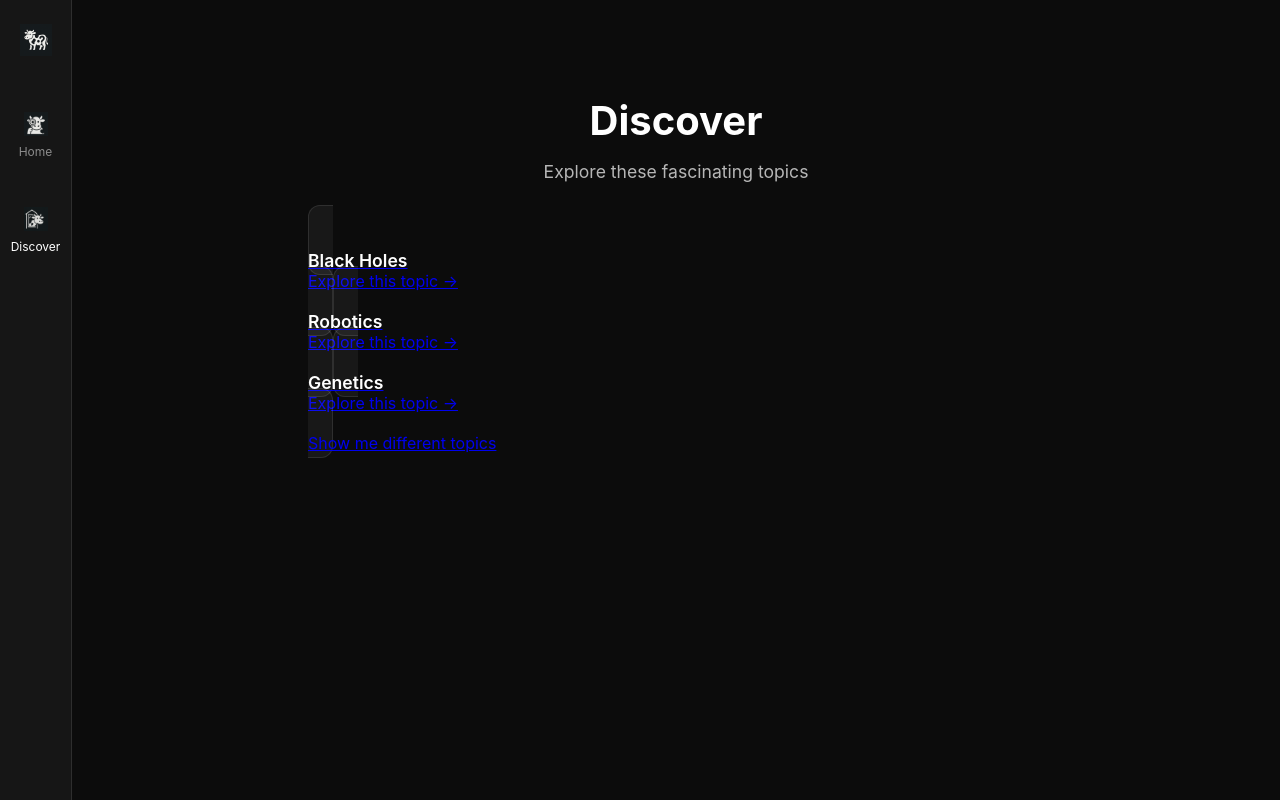
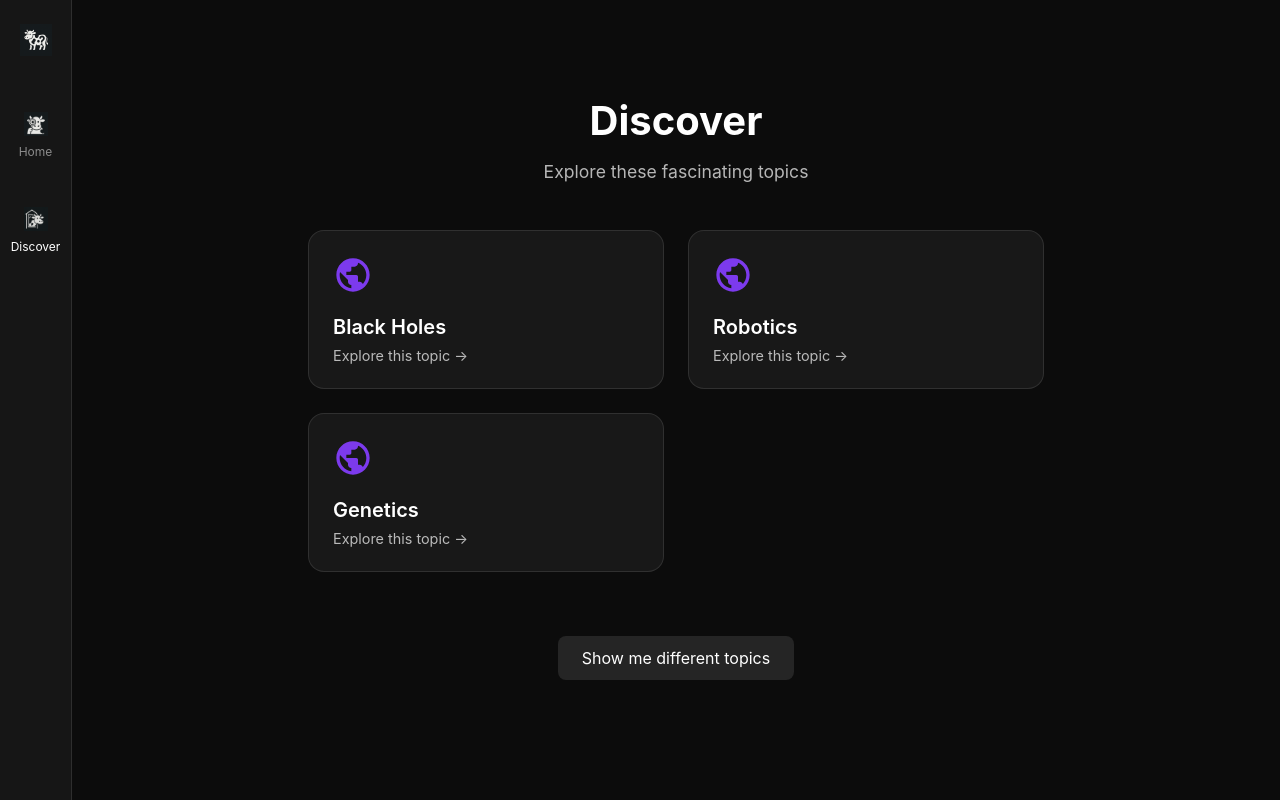
Before and after one commit to DanielTimbie/hanover_test_project, a FastAPI app: page /discover in a window 1280 px wide. Run offline with FastAPI, Linux system fonts and the light colour scheme.

Commit message:
added discover feature

```diff
--- a/static/css/styles.css
+++ b/static/css/styles.css
@@ -244,28 +244,73 @@ body {
 
 .topics-grid {
     display: grid;
-    grid-template-columns: repeat(auto-fill, minmax(200px, 1fr));
-    gap: 1rem;
-    padding: 1rem;
+    grid-template-columns: repeat(auto-fit, minmax(280px, 1fr));
+    gap: 1.5rem;
+    margin-bottom: 2rem;
 }
 
 .topic-card {
+    position: relative;
     background: rgba(255, 255, 255, 0.05);
-    border-radius: 12px;
+    border-radius: 16px;
     padding: 1.5rem;
-    cursor: pointer;
-    transition: all 0.2s;
+    transition: all 0.3s ease;
     border: 1px solid rgba(255, 255, 255, 0.1);
+    overflow: hidden;
 }
 
 .topic-card:hover {
-    background: rgba(255, 255, 255, 0.1);
-    transform: translateY(-2px);
+    transform: translateY(-4px);
+    background: rgba(255, 255, 255, 0.08);
+    border-color: rgba(255, 255, 255, 0.2);
 }
 
-.topic-card h3 {
-    font-size: 1.1rem;
+.topic-icon {
+    margin-bottom: 1rem;
+}
+
+.topic-icon .icon {
+    width: 40px;
+    height: 40px;
+    color: #7C3AED;
+}
+
+.topic-content h3 {
+    font-size: 1.25rem;
     font-weight: 600;
-    margin: 0;
+    margin-bottom: 0.5rem;
     color: #fff;
 }
+
+.topic-content p {
+    color: rgba(255, 255, 255, 0.7);
+    font-size: 0.9rem;
+}
+
+.topic-link {
+    position: absolute;
+    top: 0;
+    left: 0;
+    right: 0;
+    bottom: 0;
+    z-index: 1;
+}
+
+.refresh-topics {
+    text-align: center;
+    margin-top: 2rem;
+}
+
+.refresh-button {
+    display: inline-block;
+    padding: 0.75rem 1.5rem;
+    background: rgba(255, 255, 255, 0.1);
+    color: #fff;
+    text-decoration: none;
+    border-radius: 8px;
+    transition: all 0.2s ease;
+}
+
+.refresh-button:hover {
+    background: rgba(255, 255, 255, 0.15);
+}
--- a/templates/discover.html
+++ b/templates/discover.html
@@ -27,12 +27,24 @@
                 <h1>Discover</h1>
                 <p>Explore these fascinating topics</p>
             </div>
-            <div class="featured-topics">
+            <div class="topics-grid">
                 {% for topic in topics %}
-                <a href="/?query={{ topic }}" class="topic-card">
-                    <h3>{{ topic }}</h3>
-                    <p>Explore this topic →</p>
-                </a>
+                <div class="topic-card">
+                    <div class="topic-icon">
+                        {% if topic == "Cloud Computing" %}
+                        <svg xmlns="http://www.w3.org/2000/svg" viewBox="0 0 24 24" fill="currentColor" class="icon"><path d="M12 3c-4.97 0-9 4.03-9 9 0 3.92 2.51 7.24 6 8.47V22h2v-1.53c.98-.34 1.88-.89 2.65-1.62l-1.42-1.42C11.26 18.38 10.16 19 9 19c-3.31 0-6-2.69-6-6s2.69-6 6-6 6 2.69 6 6c0 1.16-.62 2.26-1.57 3.23l1.42 1.42c.73-.77 1.28-1.67 1.62-2.65H22v-2c0-4.97-4.03-9-9-9z"/></svg>
+                        {% elif topic == "Biotechnology" %}
+                        <svg xmlns="http://www.w3.org/2000/svg" viewBox="0 0 24 24" fill="currentColor" class="icon"><path d="M19 3h-4.18C14.25 1.44 12.53 0 11 0S7.75 1.44 7.18 3H3c-1.1 0-2 .9-2 2v16c0 1.1.9 2 2 2h16c1.1 0 2-.9 2-2V5c0-1.1-.9-2-2-2zm-8-1c.83 0 1.5.67 1.5 1.5S11.83 5 11 5s-1.5-.67-1.5-1.5S10.17 2 11 2zm6 18H7c-.55 0-1-.45-1-1V6c0-.55.45-1 1-1h10c.55 0 1 .45 1 1v13c0 .55-.45 1-1 1z"/></svg>
+                        {% else %}
+                        <svg xmlns="http://www.w3.org/2000/svg" viewBox="0 0 24 24" fill="currentColor" class="icon"><path d="M12 2C6.48 2 2 6.48 2 12s4.48 10 10 10 10-4.48 10-10S17.52 2 12 2zm-1 17.93c-3.95-.49-7-3.85-7-7.93 0-.62.08-1.21.21-1.79L9 15v1c0 1.1.9 2 2 2v1.93zm6.9-2.54c-.26-.81-1-1.39-1.9-1.39h-1v-3c0-.55-.45-1-1-1H8v-2h2c.55 0 1-.45 1-1V7h2c1.1 0 2-.9 2-2v-.41c2.93 1.19 5 4.06 5 7.41 0 2.08-.8 3.97-2.1 5.39z"/></svg>
+                        {% endif %}
+                    </div>
+                    <div class="topic-content">
+                        <h3>{{ topic }}</h3>
+                        <p>Explore this topic →</p>
+                    </div>
+                    <a href="/?query={{ topic }}" class="topic-link" aria-label="Explore {{ topic }}"></a>
+                </div>
                 {% endfor %}
             </div>
             <div class="refresh-topics">
```
Also changed, not shown: static/js/app.js (+17 -4 lines).
